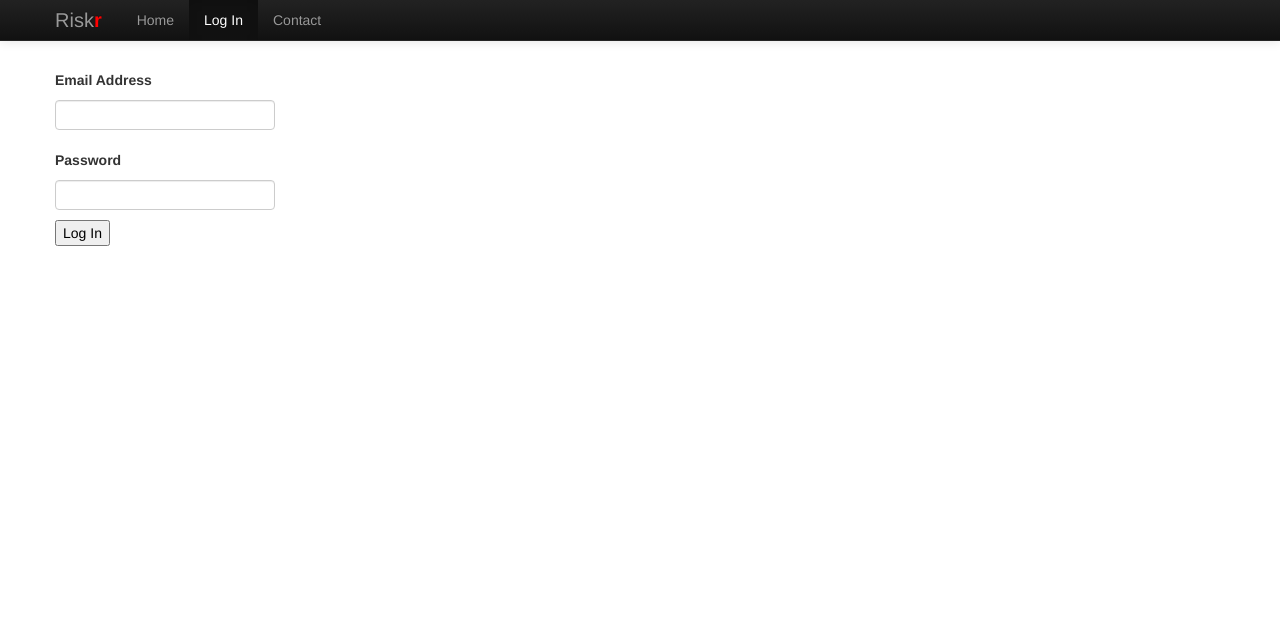
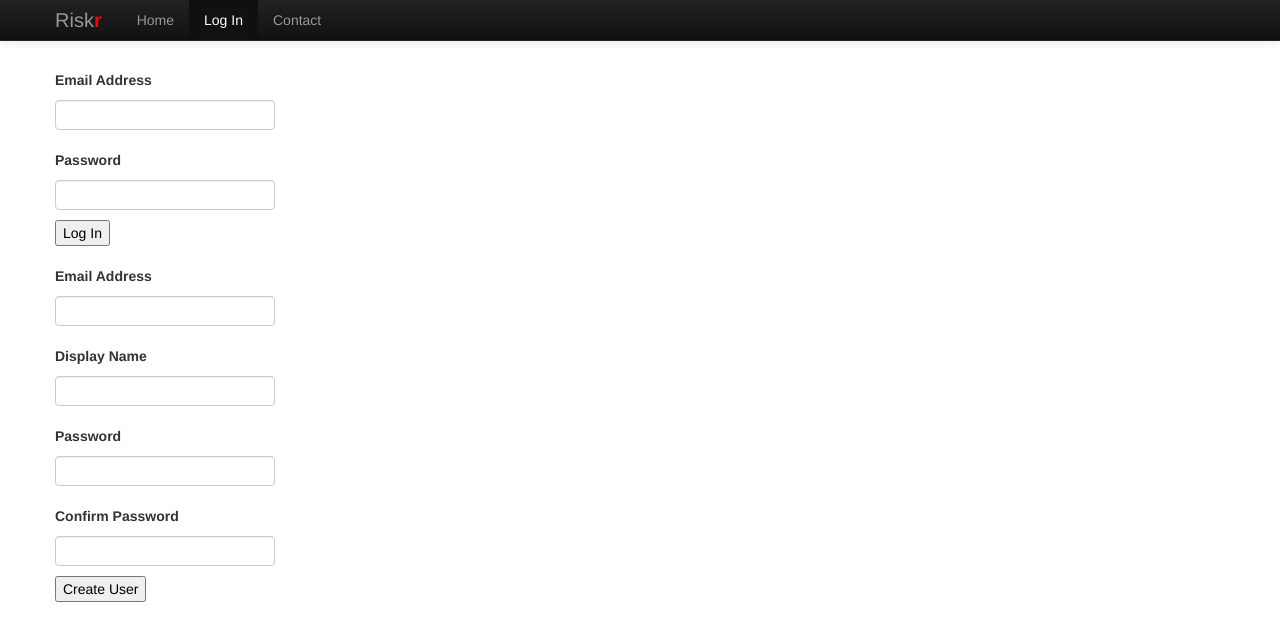
Before and after one commit to DistortedSignal/riskr, a Flask app: page /login in a window 1280 px wide. Shown: the top 641 px of the page. Run offline with Flask 2, Linux system fonts and the light colour scheme; some libraries are stand-ins or nearby versions.

```diff
--- a/app.py
+++ b/app.py
@@ -1,5 +1,6 @@
 from __future__ import print_function
 import traceback
+import time
 import sys
 import os
 
@@ -23,36 +24,21 @@ def get_size_of_dict(dict_to_size):
         size_in_bytes += sys.getsizeof(dict_to_size[a])
     return size_in_bytes
 
-def render_nav_bar(current_page):
-    # TODO Make this better
-    if current_page == 'home':
-        return template_dictionary['nav_bar'].render(home='class="active"',
-            login='', contact='')
-    elif current_page == 'login':
-        return template_dictionary['nav_bar'].render(home='',
-            login='class="active"', contact='')
-    elif current_page == 'contact':
-        return template_dictionary['nav_bar'].render(home='', login='',
-            contact='class="active"')
-    else:
-        raise LookupError('Page lookup was outside expected values ' +
-            '[home, main, contact]')
-
 def render_main_no_user():
     return template_dictionary['container'].render(
         page_content=tl.render_front_page_without_user(template_dictionary,
-            db_conn), nav_bar=render_nav_bar('home'))
+            db_conn), nav_bar=tl.render_nav_bar('home', template_dictionary))
 
 def render_main_with_user(user_token):
     return template_dictionary['container'].render(
         page_content=tl.render_front_page_with_user(user_token['user_id'],
             template_dictionary, db_conn),
-        nav_bar=render_nav_bar('home'))
+        nav_bar=tl.render_nav_bar('home', template_dictionary))
 
 def render_login():
     return template_dictionary['container'].render(
         page_content=tl.render_login(template_dictionary),
-        nav_bar=render_nav_bar('login'))
+        nav_bar=tl.render_nav_bar('login', template_dictionary))
 
 app = Flask(__name__)
 
@@ -68,14 +54,16 @@ def load_js_file(js_file_name):
 def index():
     try:
         # new_key = login.verify_logged_in_user(1, 'a', db_conn)
-        # TODO At some point, generating the response will have to be moved back
-        # here so we can use the login lib to keep track of users by id and
-        # temporary token.
-        return render_main_no_user()
+        start = time.time()
+        rendered = render_main_no_user()
+        print("Rendered in " + str(time.time() - start) + " sec.")
+        return rendered
     except Exception as e:
         print(str(traceback.format_exc()))
         # TODO Create a better error message than HTTP 500.
 
+# TODO Merge login_page() and attempt_user_login, switch on HTTP method so I can
+# have only one method that looks like a login.
 @app.route("/login")
 def login_page():
     try:
@@ -98,25 +86,26 @@ def attempt_user_login():
     else:
         return ('', 403, ('',))
 
+@app.route("/create_user", methods=['POST'])
+def create_user():
+    if 'password' == 'confirm password':
+        token = login.create_new_user('display_name', 'email_address',
+            'password', db_conn)
+        # TODO Redirect the user to the main form.
+
 @app.route("/post", methods=['POST'])
 def post():
-    print("Caught a post request")
     try:
         new_key = login.verify_logged_in_user('user_id', 'a', db_conn)
-        print("Got new key")
         if new_key:
-            print("New Key was valid")
             post.post('user_id', 'This is title', 'This is body', db_conn)
-            print("Posted post")
             return ('', 201, new_key)
         else:
             # TODO Ask the user to login, then re-attempt to post the message.
             pass
     except e:
-        print('Caught exception')
         print(str(traceback.format_exc()))
 
-    print('After try block, returning 404.')
     return ('', 404, ('',))
 
 @app.route("/comment", methods=['POST'])
@@ -130,10 +119,8 @@ def comment():
             # TODO Ask the user to login, then re-attempt to post the message.
             pass
     except e:
-        print('Caught exception')
         print(str(traceback.format_exc()))
 
-    print('After try block, returning 404.')
     return ('', 404, ('',))
 
 if __name__ == "__main__":
--- a/lib/template_lib.py
+++ b/lib/template_lib.py
@@ -101,9 +101,22 @@ def render_front_page_with_user(user_id, template_dict, db_conn):
     return render_front_page_body(user['name'], template_dict, db_conn)
 
 def render_front_page_without_user(template_dict, db_conn):
-    user = {'name': 'Anonymous'}
-
-    return render_front_page_body(user['name'], template_dict, db_conn)
+    return render_front_page_body('Anonymous', template_dict, db_conn)
 
 def render_login(template_dict):
     return template_dict['login'].render()
+
+def render_nav_bar(current_page, template_dict):
+    # TODO Make this better
+    if current_page == 'home':
+        return template_dict['nav_bar'].render(home='class="active"',
+            login='', contact='')
+    elif current_page == 'login':
+        return template_dict['nav_bar'].render(home='',
+            login='class="active"', contact='')
+    elif current_page == 'contact':
+        return template_dict['nav_bar'].render(home='', login='',
+            contact='class="active"')
+    else:
+        raise LookupError('Page lookup was outside expected values ' +
+            '[home, main, contact]')
--- a/templates/login.jinja
+++ b/templates/login.jinja
@@ -20,4 +20,41 @@
 <input type="submit" value="Log In">
 </div>
 </form>
+<form action="create_user" method="post">
+<div>
+<div>
+<h5>Email Address</h5>
 </div>
+<div>
+<input type="text" name="email_address">
+</div>
+</div>
+<div>
+<div>
+<h5>Display Name</h5>
+</div>
+<div>
+<input type="text" name="display_name">
+</div>
+</div>
+<div>
+<div>
+<h5>Password</h5>
+</div>
+<div>
+<input type="password" name="password">
+</div>
+</div>
+<div>
+<div>
+<h5>Confirm Password</h5>
+</div>
+<div>
+<input type="password" name="confirm_password">
+</div>
+</div>
+<div>
+<input type="submit" value="Create User">
+</div>
+</form>
+</div>
```
Lines whose indentation alone changed are shown as unchanged.
